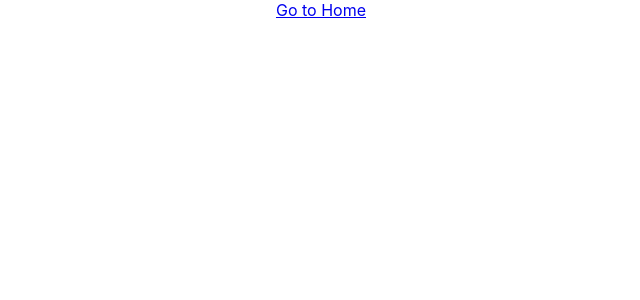
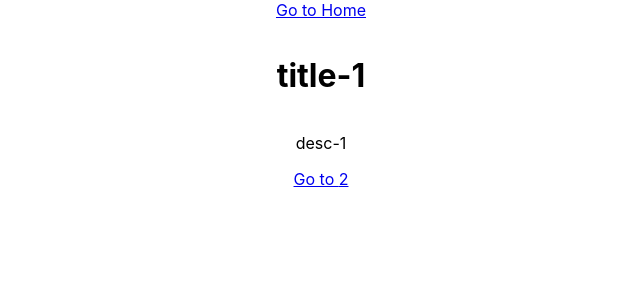
Before and after one commit to joyhong91/navi-app, a React (Create React App) app: page /1 in a window 1280 px wide. Shown: the top 300 px of the page, without its empty margins (319-959 px from the left). Built offline with nearby package versions, Linux system fonts and the light colour scheme.

Commit message:
slide transition 추가

```diff
--- a/src/App.css
+++ b/src/App.css
@@ -58,7 +58,6 @@
   font-weight: bold;
 }
 .App .content {
-  background-color: #f2f2f2;
   height: 100vh;
 }
 .App .content__header {
@@ -72,3 +71,51 @@
 .App .btn-nav{
   transition: all 0.5s linear;
 }
+
+.transitions-wrapper {
+  position: relative;
+  overflow: hidden;
+  height: calc(var(--vh, 1vh) * 100);
+  width: 100vw;
+}
+.right-enter {
+  transform: translateX(100%);
+}
+
+.right-enter-active {
+  transform: translateX(0);
+  transition: transform 400ms ease-in-out;
+}
+
+.right-exit {
+  transform: translateX(0);
+}
+
+.right-exit-active {
+  transform: translateX(-100%);
+  transition: transform 400ms ease-in-out;
+}
+
+.left-enter {
+  /* z-index: 0; */
+  transform: translateX(-100%);
+}
+
+.left-enter-active {
+  /* z-index: 1; */
+  transform: translateX(0);
+  transition: transform 400ms ease-in-out;
+  /* transition-timing-function: ease-in-out; */
+}
+
+.left-exit {
+  /* z-index: 1; */
+  transform: translateX(0);
+}
+
+.left-exit-active {
+  /* z-index: 0; */
+  transform: translateX(100%);
+  transition: transform 400ms ease-in-out;
+  /* transition-timing-function: ease-in-out; */
+}
--- a/src/App.tsx
+++ b/src/App.tsx
@@ -3,18 +3,24 @@ import './App.css';
 import Header from './components/pages/Header';
 import Home from './components/pages/Home';
 import Detail from './components/pages/Detail';
-import { BrowserRouter, Routes, Route } from 'react-router-dom';
+import { BrowserRouter, Routes, Route, useLocation } from 'react-router-dom';
+import { TransitionGroup, CSSTransition } from 'react-transition-group';
+
 
 function App() {
+  const location = useLocation();
+  const slideDirection = location.state ? location.state.slideDirection : 'right';
   return (
     <div className="App">
-      <BrowserRouter>
-        <Header />
-        <Routes>
-          <Route path="/" element={<Home />} />
-          <Route path="/:page" element={<Detail />} />
-        </Routes>
-      </BrowserRouter>
+      <Header />
+      <TransitionGroup className="transitions-wrapper">
+        <CSSTransition key={location.pathname} classNames={slideDirection} timeout={500}>
+          <Routes>
+            <Route path="/" element={<Home style={{ position: 'absolute' }} />} />
+            <Route path="/:page" element={<Detail style={{ position: 'absolute' }} />} />
+          </Routes>
+        </CSSTransition>
+      </TransitionGroup>
     </div>
   );
 }
--- a/src/components/pages/Detail.tsx
+++ b/src/components/pages/Detail.tsx
@@ -1,10 +1,13 @@
-import { useEffect, useRef, useState } from "react";
-import { useParams, useNavigate } from "react-router-dom";
+import React, { useEffect, useRef, useState } from "react";
+import { useParams, useNavigate, Link } from "react-router-dom";
 import jsonData from '../../db/data.json';
-import FadeInOut from "../transition/FadeInOut";
 
-export default function Detail() {
+type StyleProps = {
+    style: React.CSSProperties;
+}
+export default function Detail({style}:StyleProps) {
     const navigate = useNavigate();
+    const directionClassName = useRef('right');
     const { page } = useParams();
     const [currentPage, setCurrentPage] = useState(Number(page));
     const [touchPosition, setTouchPosition] = useState(null)
@@ -13,48 +16,53 @@ export default function Detail() {
     const [FIRST_PAGE, MAX_PAGE] = [1, pages.length];
     const detail = pages.find(item => item.page === currentPage);
 
-    const [show, setShow] = useState(false);
-
-    const moveToPage = (dir: number) => {
-        const newPage = dir === 1 ? currentPage + 1 : currentPage - 1;
+    const moveToPage = (direction: number) => {
+        let newPage;
+        if(direction === 1) {
+            newPage = currentPage + 1;
+            directionClassName.current = 'right';
+        } else {
+            newPage = currentPage - 1;
+            directionClassName.current = 'left';
+        }
         setCurrentPage(newPage);
     };
 
-    const handleTouchStart = (e: any) => {
-        const touchDown = e.touches[0].clientX;
-        setTouchPosition(touchDown)
+    const handleTouchStart = (event: any) => {
+        const touchDown = event.touches[0].clientX;
+        setTouchPosition(touchDown);
     }
 
-    const handleTouchMove = (e: any) => {
-        const touchDown = touchPosition
+    const handleTouchMove = (event: any) => {
+        const touchDown = touchPosition;
 
         if (touchDown === null) {
-            return
+            return;
         }
 
-        const currentTouch = e.touches[0].clientX
-        const diff = touchDown - currentTouch
+        const currentTouch = event.touches[0].clientX;
+        const diff = touchDown - currentTouch;
 
         if (diff > 5 && currentPage < MAX_PAGE) {
+            directionClassName.current = 'right';
             moveToPage(1);
         }
 
         if (diff < -5 && currentPage > FIRST_PAGE) {
+            directionClassName.current = 'left';
             moveToPage(-1);
         }
 
-        setTouchPosition(null)
+        setTouchPosition(null);
     }
 
     useEffect(() => {
-        navigate(`/${currentPage}`);
+        navigate(`/${currentPage}`, {
+            state: { slideDirection: directionClassName.current}
+        });
     }, [currentPage]);
 
-    useEffect(() => {
-    }, [])
-
     return (
-        <FadeInOut show={show} duration={500}>
         <div className="content" onTouchStart={handleTouchStart} onTouchMove={handleTouchMove}>
             <div className="content__header">
                 {
@@ -68,12 +76,11 @@ export default function Detail() {
                 <p> {detail?.desc} </p>
                 {
                     currentPage < MAX_PAGE
-                            ? <button type="button" className="btn-nav" onClick={() => { moveToPage(1) }}>다음</button>
+                        ? <Link to="#" onClick={()=> {moveToPage(1)}}>Go to {currentPage+1}</Link>
                         : null
                 }
             </div>
         </div>
-        </FadeInOut>
     )
 
 }
--- a/src/components/pages/Home.tsx
+++ b/src/components/pages/Home.tsx
@@ -1,9 +1,15 @@
-import { useState } from 'react';
+import React from 'react';
 import { Link } from 'react-router-dom';
 
-export default function Home() {
+type StyleProps = {
+    style: React.CSSProperties;
+}
+export default function Home({ style }: StyleProps) {
     return <>
-        <p> Home </p>
-        <Link to='/1'>Go to details</Link>
+        <div>
+            <p> Home </p>
+            <Link to='/1'>Go to details</Link>
+        </div>
+
     </>
 }
--- a/src/components/transition/FadeInOut.js
+++ /dev/null
@@ -1,104 +0,0 @@
-import React, { Component } from "react";
-
-const UNMOUNTED = "unmounted";
-const EXITED = "exited";
-const ENTERING = "entering";
-const ENTERED = "entered";
-const EXITING = "exiting";
-
-const transitionStyles = {
-  entering: { opacity: 0 },
-  entered: { opacity: 1 },
-  exiting: { opacity: 0 },
-  exited: { opacity: 0 }
-};
-
-class FadeInOut extends Component {
-  constructor(props) {
-    super(props);
-
-    this.state = { status: UNMOUNTED };
-  }
-
-  componentDidMount() {
-    const { show } = this.props;
-    if (show) {
-      this.performEnter();
-    }
-  }
-
-  componentDidUpdate(prevProps) {
-    let nextStatus = null;
-    if (prevProps !== this.props) {
-      const { status } = this.state;
-      if (this.props.show) {
-        if (status !== ENTERING && status !== ENTERED) {
-          nextStatus = ENTERING;
-        }
-      } else {
-        if (status === ENTERING || status === ENTERED) {
-          nextStatus = EXITING;
-        }
-      }
-    }
-    this.updateStatus(nextStatus);
-  }
-
-  updateStatus(nextStatus) {
-    if (nextStatus !== null) {
-      if (nextStatus === ENTERING) {
-        this.performEnter();
-      } else {
-        this.performExit();
-      }
-    } else if (this.state.status === EXITED) {
-      this.setState({ status: UNMOUNTED });
-    }
-  }
-
-  performEnter() {
-    this.setState({ status: ENTERING }, () => {
-      setTimeout(() => {
-        this.setState({ status: ENTERED }, () => {});
-      }, 0);
-    });
-  }
-
-  performExit() {
-    const { duration } = this.props;
-    this.setState({ status: EXITING }, () => {
-      setTimeout(() => {
-        this.setState({ status: EXITED }, () => {});
-      }, duration);
-    });
-  }
-
-  render() {
-    const { status } = this.state;
-    if (status === UNMOUNTED) {
-      return null;
-    }
-
-    const { children, duration, className, style } = this.props;
-    return (
-      <div
-        className={className}
-        style={{
-          ...style,
-          transition: `opacity ${duration}ms ease-in-out`,
-          opacity: 0.1,
-          ...transitionStyles[status]
-        }}
-      >
-        {children}
-      </div>
-    );
-  }
-}
-
-FadeInOut.defaultProps = {
-  show: false,
-  duration: 300
-};
-
-export default FadeInOut;
--- a/src/db/data.json
+++ b/src/db/data.json
@@ -2,33 +2,33 @@
     "pages": [
         {
             "page": 1,
-            "title": "title-first",
-            "desc": "desc-first "
+            "title": "title-1",
+            "desc": "desc-1 "
         },
         {
             "page": 2,
-            "title": "title-second",
-            "desc": "desc-second "
+            "title": "title-2",
+            "desc": "desc-2 "
         },
         {
             "page": 3,
-            "title": "title-third",
-            "desc": "desc-third "
+            "title": "title-3",
+            "desc": "desc-3 "
         },
         {
             "page": 4,
-            "title": "title-forth",
-            "desc": "desc-forth "
+            "title": "title-4",
+            "desc": "desc-4 "
         },
         {
             "page": 5,
-            "title": "title-fifth",
-            "desc": "desc-fifth "
+            "title": "title-5",
+            "desc": "desc-5 "
         },
         {
             "page": 6,
-            "title": "title-sixth",
-            "desc": "desc-sixth "
+            "title": "title-6",
+            "desc": "desc-6 "
         }
 
     ]
--- a/src/index.tsx
+++ b/src/index.tsx
@@ -2,10 +2,13 @@ import React from 'react';
 import ReactDOM from 'react-dom/client';
 import './index.css';
 import App from './App';
+import { BrowserRouter as Router } from 'react-router-dom';
 
 const root = ReactDOM.createRoot(
   document.getElementById('root') as HTMLElement
 );
 root.render(
-  <App />
+  <Router>
+    <App />
+  </Router>
 );
```
Also changed, not shown: src/components/transition/PageTransition.tsx (deleted, +0 -35 lines), src/components/transition/PageTransitionStyles.tsx (deleted, +0 -49 lines). Lines whose indentation alone changed are shown as unchanged.
